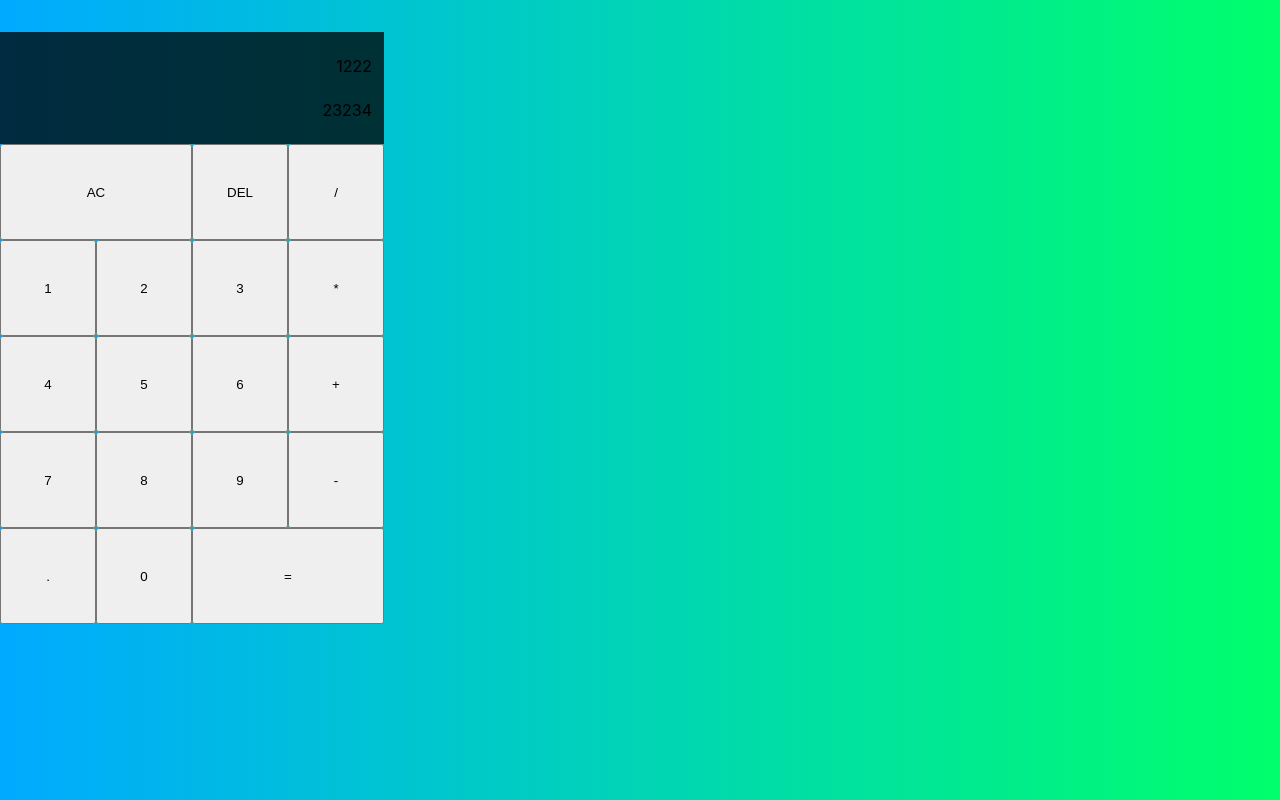
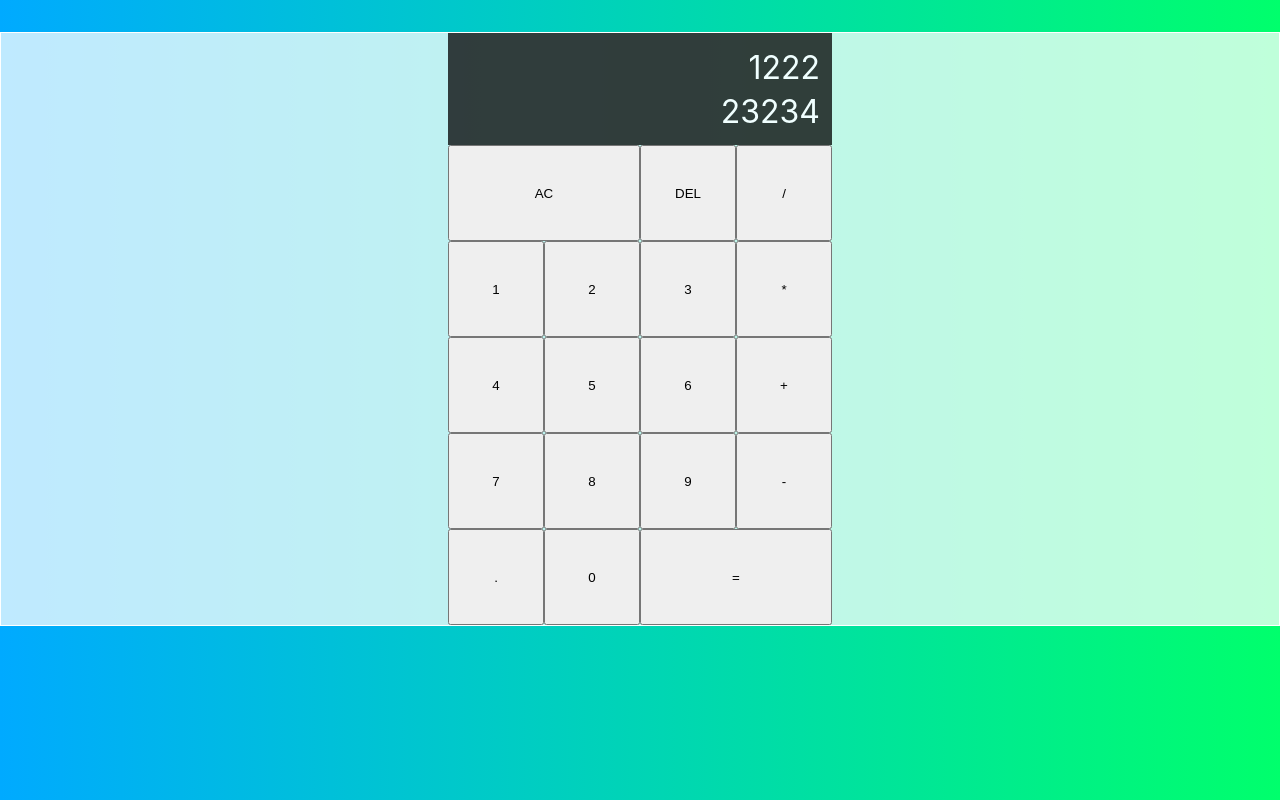
Before and after one commit to jkaikkonen/my-calcucator-app, a React (Create React App) app: page / in a window 1280 px wide. Built offline with nearby package versions, Linux system fonts and the light colour scheme.

Commit message:
Grid complete

```diff
--- a/src/styles.css
+++ b/src/styles.css
@@ -10,9 +10,23 @@
 .calculator.grid {
     display: grid;
     margin-top: 2rem;
+    justify-content: center;
     grid-template-columns: repeat(4, 6rem);
     grid-template-rows: minmax(7rem, auto) repeat(5, 6rem);
 
+}
+
+.calculator.grid {
+    cursor: pointer;
+    font-size: 2rem;
+    border: 1px solid white;
+    outline: none;
+    background-color: rgba(255,255,255, .75);
+}
+
+.calculator.grid > button:hover,
+.calculator.grid > button:focus {
+    background-color: rgba(255,255,255, .9);
 }
 
 .span-two {
@@ -28,9 +42,11 @@
     padding: .75rem;
     word-wrap: break-word;
     word-break: break-all;
+    color: azure;
 }
 output.previous-operand {
     color: rgba(255,255,255, .75);
+    font-size: 1.5rem;
 }
 output.current-operand {
     color: white;
```
